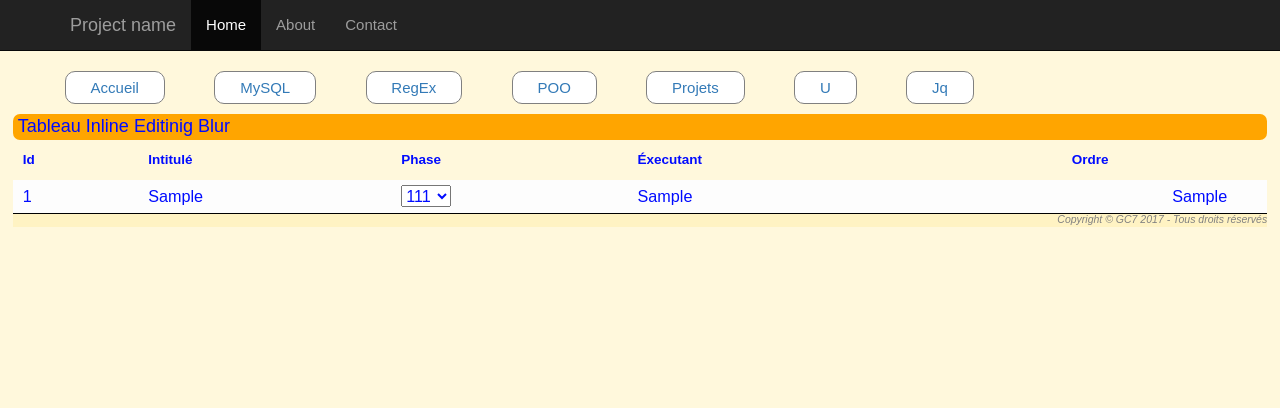
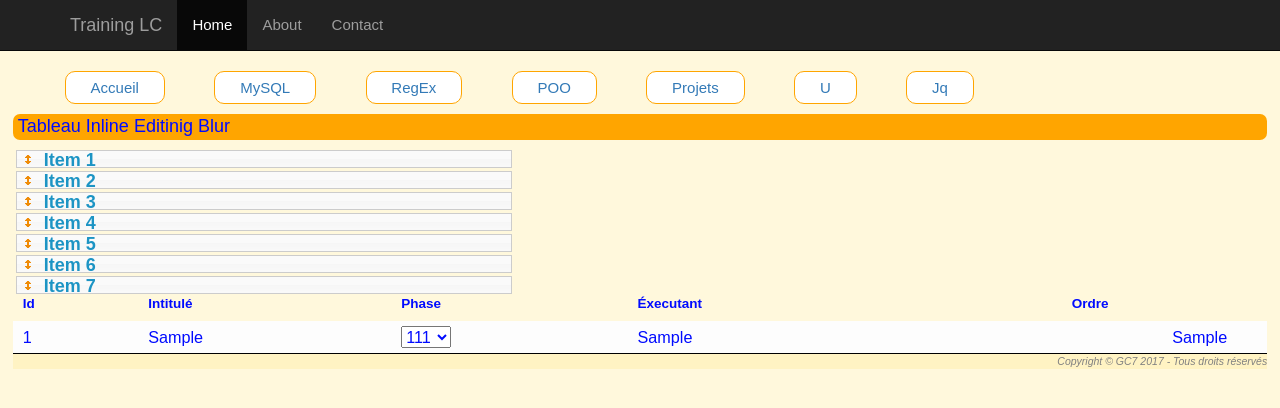
Before and after one commit to GrCOTE7/oc_phpmysql, a PHP site: page /u.php in a window 1280 px wide. Shown: the top 408 px of the page. Run offline with PHP 8.4, Linux system fonts and the light colour scheme; tables that the repository leaves empty or names only in its code hold one stand-in row (values such as "Sample post").

Commit message:
jQ-UI OK + sortable / liste

```diff
--- a/js/u.js
+++ b/js/u.js
@@ -11,4 +11,14 @@ $(document).ready(function () {
         $("#projet h1").toggle(500);
     });
 
+    $("#sortable").sortable();
+    $("#sortable").disableSelection();
+    $("#sortable .ui-state-default").mousedown(function () {
+        console.log('Choisi');
+        $("#sortable .ui-state-default").css("cursor", "move");
+    });
+    $("#sortable li").on("sortstop", function () {
+        $("h1").html("Ok");
+    });
+    // console.log('Fin');
 });
--- a/nav.php
+++ b/nav.php
@@ -8,7 +8,7 @@
         <span class="icon-bar"></span>
         <span class="icon-bar"></span>
       </button>
-      <a class="navbar-brand" href="#">Project name</a>
+      <a class="navbar-brand" href="#">Training LC</a>
     </div>
     <div id="navbar" class="collapse navbar-collapse">
       <ul class="nav navbar-nav">
--- a/style.css
+++ b/style.css
@@ -16,7 +16,7 @@ body {
 .element_menu ul li {
   margin: 0 2%;
   padding: 5px 2%;
-  border: 1px solid grey;
+  border: 1px solid orange;
   -webkit-border-radius: 10px;
   -moz-border-radius: 10px;
   border-radius: 10px;
@@ -50,9 +50,6 @@ footer {
   font-style: italic;
   font-size: .7em;
 }
-footer p {
-  margin-top: -2px;
-}
 td {
   font-size: 1.2em;
   padding: 1px 5px;
@@ -60,10 +57,36 @@ td {
 #container.center {
   text-align: center;
 }
+body #projet {
+  font-size: 1em;
+  line-height: 1;
+}
 #projet h1 {
   font-size: 1.2em;
   margin-top: 0;
 }
+#projet h1:hover {
+  color: red;
+  cursor: pointer;
+}
 #projet h1:nth-child(2) {
   display: none;
 }
+#projet #sortable {
+  list-style-type: none;
+  margin: 0;
+  padding: 0;
+  width: 40%;
+}
+#projet #sortable li {
+  margin: 0 3px 3px 3px;
+  padding: 0;
+  padding-left: 1.5em;
+  font-size: 1.2em;
+  height: 18px;
+  cursor: pointer;
+}
+#projet #sortable li span {
+  position: absolute;
+  margin-left: -1.3em;
+}
--- a/style.less
+++ b/style.less
@@ -42,7 +42,7 @@ body {
   li {
     margin           : 0 2%;
     padding          : 5px 2%;
-    border           : 1px solid grey;
+    border           : 1px solid orange;
     .border-radius; // Par défaut 10px
     //.border-radius(7px); // Par défaut 10px
     background-color : #fff;
@@ -86,7 +86,7 @@ footer {
   font-size        : .7em;
   //line-height : 0;
   p {
-    margin-top : -2px;
+    //margin-top : -2px;
   }
 }
 
@@ -99,10 +99,46 @@ td {
   text-align : center;
 }
 
+body #projet {
+  font-size   : 1em;
+  line-height : 1;
+}
+
 #projet {
-  h1 {font-size:1.2em;
-    margin-top : 0;}
+
+  h1 {
+    font-size  : 1.2em;
+    margin-top : 0;
+  }
+  h1:hover {
+    color  : red;
+    cursor : pointer;
+  }
   h1:nth-child(2) {
     display : none;
   }
+
+  #sortable {
+    list-style-type : none;
+    margin          : 0;
+    padding         : 0;
+    width           : 40%;
+    //border:1px solid red;
+  }
+  #sortable li {
+    margin       : 0 3px 3px 3px;
+    padding      : 0;
+    padding-left : 1.5em;
+    font-size    : 1.2em;
+    height       : 18px;
+    cursor : pointer;
+    //border:1px solid blue;
+  }
+
+  #sortable li span {
+    position    : absolute;
+    margin-left : -1.3em;
+    //border:1px solid green;
+  }
+
 }
--- a/u.php
+++ b/u.php
@@ -1,7 +1,19 @@
 <? include 'top.php' ?>
+<link rel="stylesheet" href="js/jquery-ui-1.11.4/jquery-ui.min.css">
 <div id="projet">
   <h1>Tableau Inline Editinig Blur</h1>
   <h1>Utilise jQ API + jQ-UI</h1>
+
+  <ul id="sortable">
+    <li class="ui-state-default"><span class="ui-icon ui-icon-arrowthick-2-n-s"></span>Item 1</li>
+    <li class="ui-state-default"><span class="ui-icon ui-icon-arrowthick-2-n-s"></span>Item 2</li>
+    <li class="ui-state-default"><span class="ui-icon ui-icon-arrowthick-2-n-s"></span>Item 3</li>
+    <li class="ui-state-default"><span class="ui-icon ui-icon-arrowthick-2-n-s"></span>Item 4</li>
+    <li class="ui-state-default"><span class="ui-icon ui-icon-arrowthick-2-n-s"></span>Item 5</li>
+    <li class="ui-state-default"><span class="ui-icon ui-icon-arrowthick-2-n-s"></span>Item 6</li>
+    <li class="ui-state-default"><span class="ui-icon ui-icon-arrowthick-2-n-s"></span>Item 7</li>
+  </ul>
+
   <?php
   require_once ( "tableau/PDOManager.php" );
   $db  = new PDOManager();
@@ -38,6 +50,7 @@
     .tbl-qa .table-row td {
       padding          : 5px 10px;
       background-color : #FDFDFD;
+
     }
   </style>
   <!--      <script src="tableau/jquery-1.10.2.js"></script>-->
@@ -127,6 +140,8 @@
   </html>
 
 </div>
-<? $scriptjs_perso =
-  '<script src="js/u.js"></script>';
+<? $scriptjs_perso = '
+  <script src="js/jquery-ui-1.11.4/jquery-ui.min.js"></script>
+  <script src="js/u.js">
+</script>';
 include 'bottom.php' ?>
```
